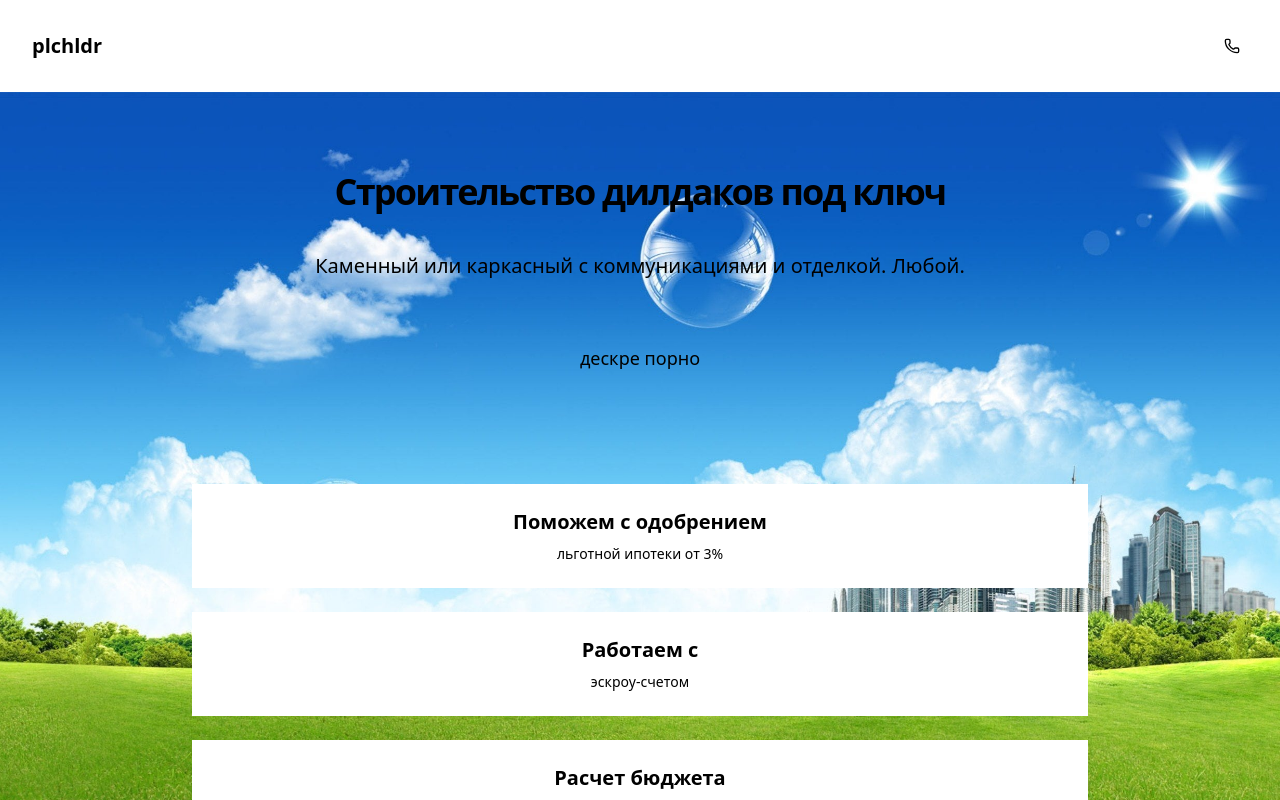
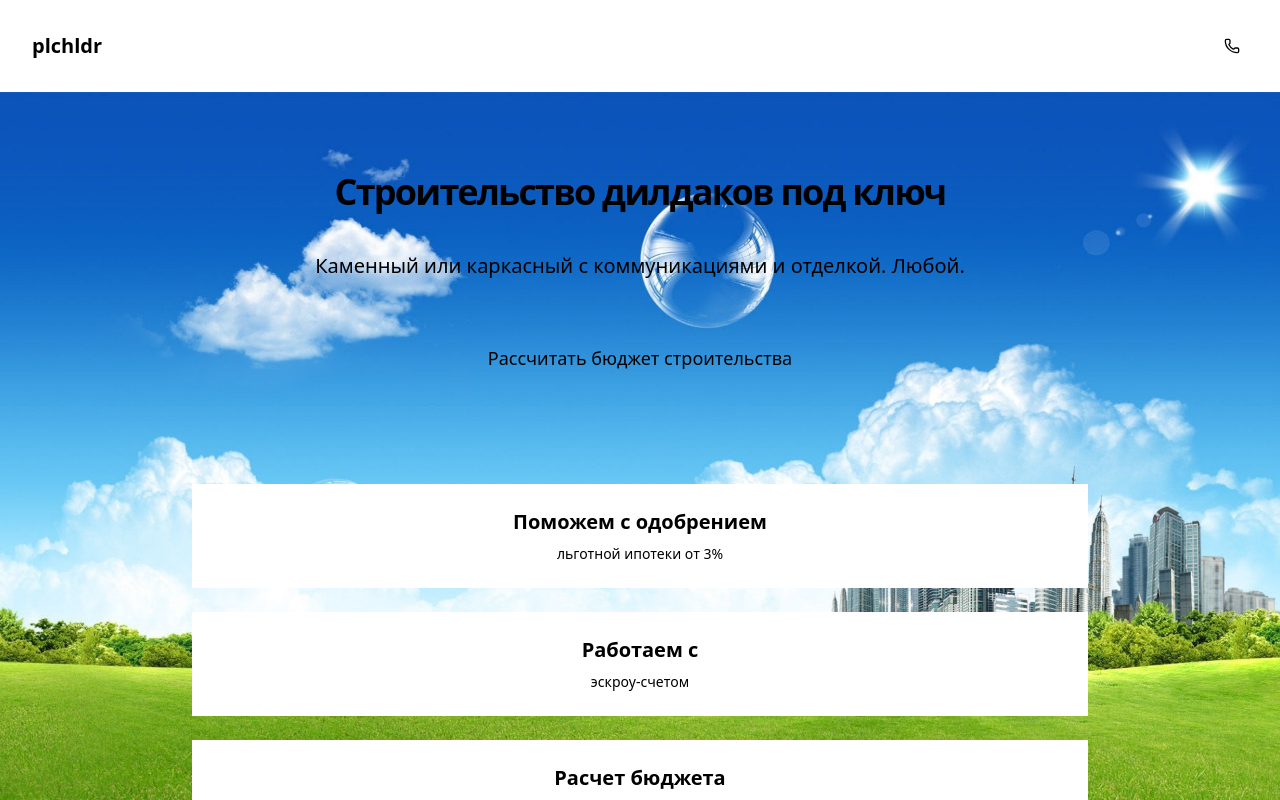
Before and after one commit to fishtries/House-Builder, a Next.js app: page / in a window 1280 px wide. Shown: the top 800 px of the page. Built offline with nearby package versions, Linux system fonts and the light colour scheme.

Commit message:
сделать как надо

```diff
--- a/components/Hero.tsx
+++ b/components/Hero.tsx
@@ -51,7 +51,7 @@ export default function Hero() {
               >
 
                 <span className="relative z-10 text-primary-foreground transition-colors duration-300">
-                  дескре порно
+                  Рассчитать бюджет строительства
                 </span>
 
                 <span className="absolute inset-0 bg-gradient-to-r from-blue-500 via-cyan-500 via-green-500 to-blue-500 opacity-0 group-hover:opacity-75 transition-opacity duration-1000 animate-gradient-x rounded-[inherit] p-[2px]">
```
